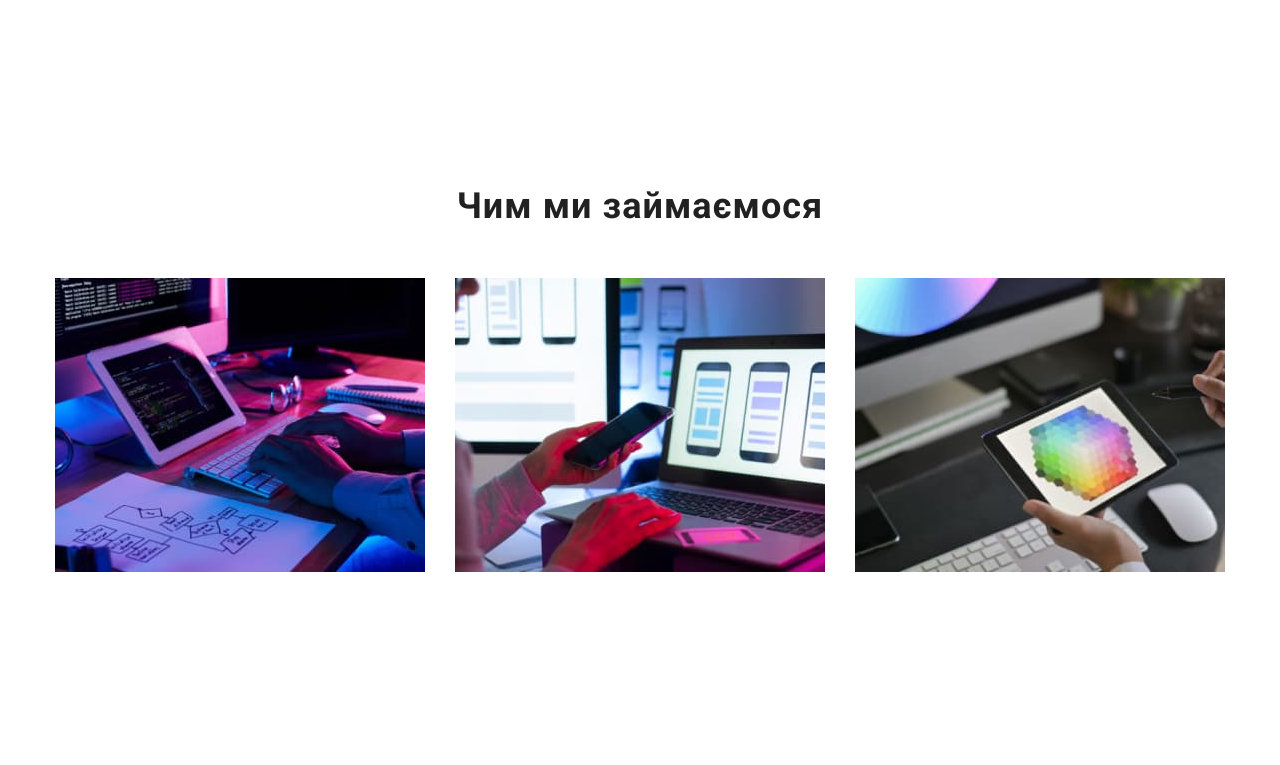
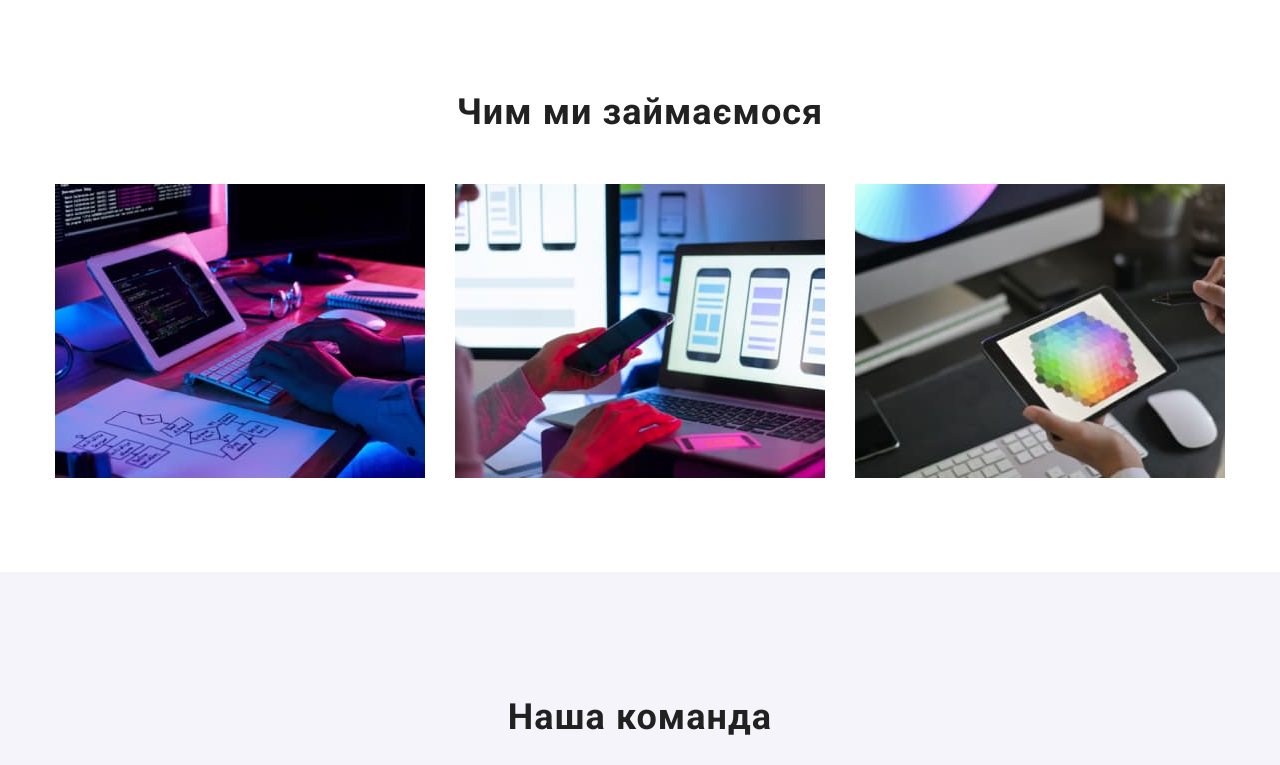
Before and after one commit to pashatagir/goit-markup-hw-03, a plain HTML site: page index.html in a window 1280 px wide. Shown: the part 875-1640 px from the top of the page. Drawn offline with nearby package versions, Linux system fonts and the light colour scheme.

Commit message:
add background our team and pt0 what we do

```diff
--- a/css/styles.css
+++ b/css/styles.css
@@ -68,6 +68,12 @@ ul {
   cursor: pointer;
   font-size: 16px;
 }
+
+.section {
+  padding-top: 94px;
+  padding-bottom: 94px;
+}
+
 /* -------visually-hidden-title--------- */
 .benefits-title,
 .examples-title {
@@ -166,11 +172,6 @@ ul {
 
 /* -----------section benefits-------------- */
 
-.section {
-  padding-top: 94px;
-  padding-bottom: 94px;
-}
-
 .benefits-list {
   display: flex;
   column-gap: 30px;
@@ -197,6 +198,9 @@ ul {
 
 /*-----------------section what-we-do--------*/
 
+.what-we-do {
+  padding-top: 0;
+}
 .what-we-do-title {
   font-size: 36px;
   line-height: 1.17;
--- a/index.html
+++ b/index.html
@@ -85,7 +85,7 @@
           </ul>
         </div>
       </section>
-      <section class="section">
+      <section class="section what-we-do">
         <div class="container">
           <h2 class="what-we-do-title">Чим ми займаємося</h2>
           <ul class="what-we-do-list list">
@@ -116,7 +116,7 @@
           </ul>
         </div>
       </section>
-      <section class="section">
+      <section class="section our-team">
         <div class="container">
           <h2 class="our-team-title">Наша команда</h2>
           <ul class="our-team-list list">
```
